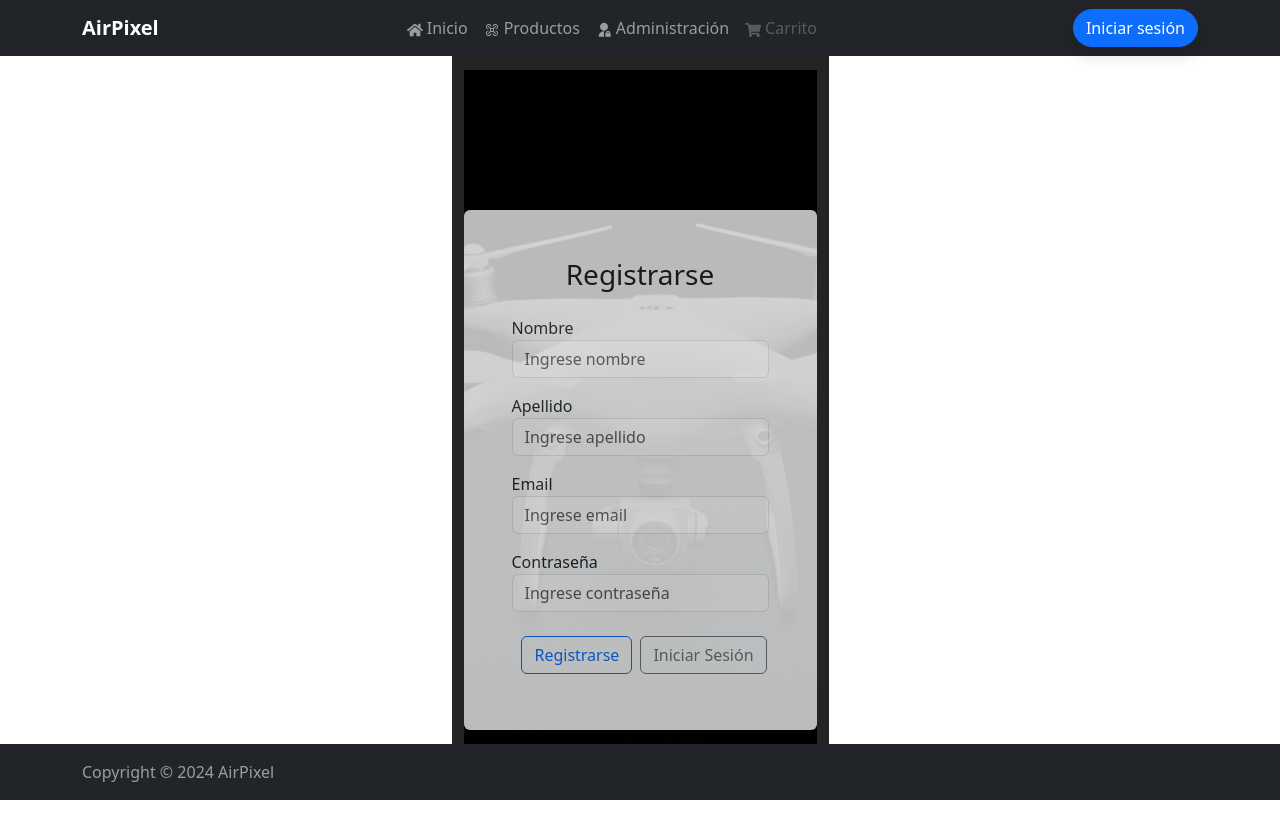
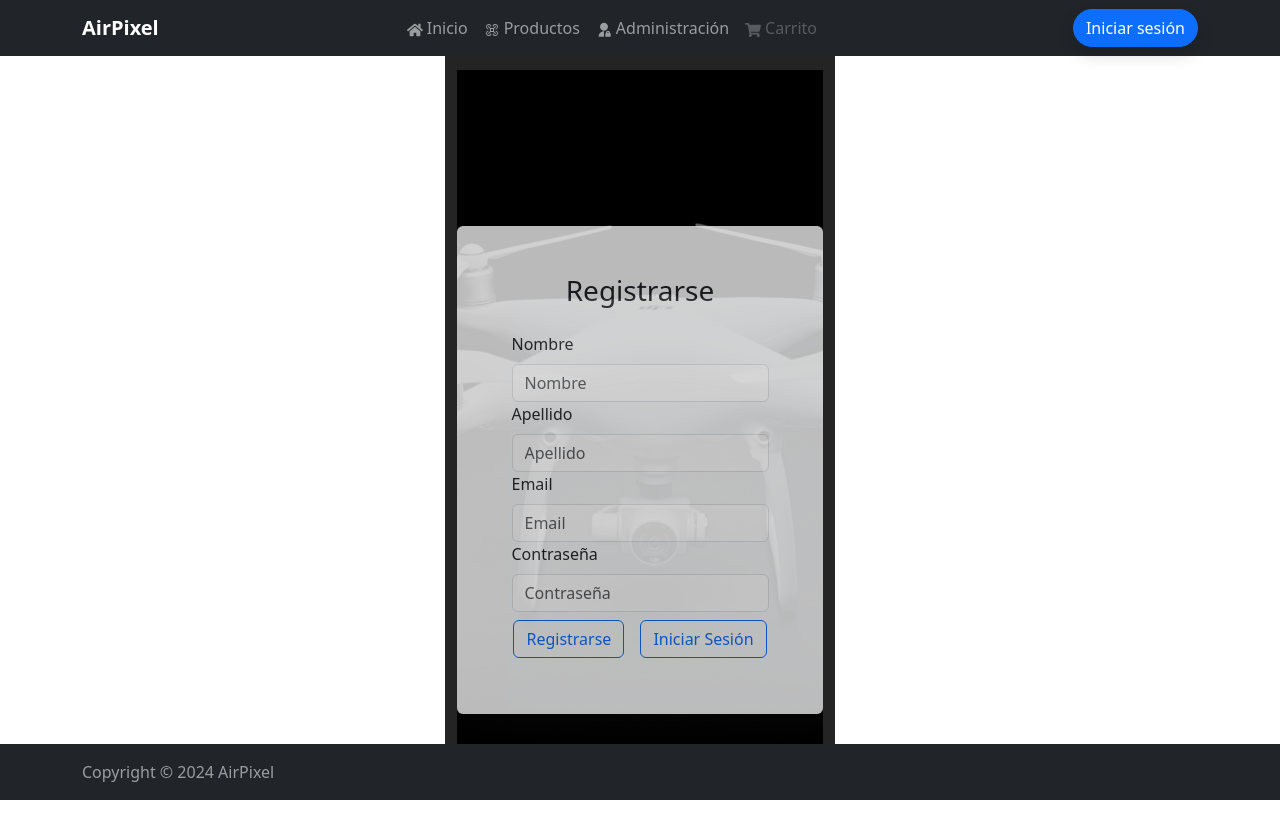
Before and after one commit to xcharag/droneshopweb, a React (Vite) app: page /signUp in a window 1280 px wide. Shown: the top 838 px of the page. Built offline with nearby package versions, Linux system fonts and the light colour scheme.

Commit message:
feat: adding validations to signup

```diff
--- a/src/components/sign-up/signUp.jsx
+++ b/src/components/sign-up/signUp.jsx
@@ -1,135 +1,106 @@
 import React, { useState } from 'react';
-import { Link, useNavigate } from 'react-router-dom';
-import { useMutation} from '@apollo/client';
-import { ADD_SELLER} from './gql/queries.js';
-import { Button } from "react-bootstrap";
+import { useNavigate } from 'react-router-dom';
+import { useMutation } from '@apollo/client';
+import { ADD_SELLER } from './gql/queries.js';
+import { Button, Form } from "react-bootstrap";
 import '../login/login.css';
-import Header from "../header/header.jsx";
-
+import * as yup from 'yup';
+import { ErrorMessage, Field, Formik } from 'formik';
 const SignUp = () => {
-    const [name] = useState('');
-    const [lastname ] = useState('');
-    const [email] = useState('');
-    const [password] = useState('');
-    const [emailError, setEmailError] = useState('');
-    const [authError, setAuthError] = useState('');
-    const [successAddSeller, setSuccessAddSeller] = useState(false);
-    const [sellerToAdd, setSellerToAdd] = useState(null);
     const navigate = useNavigate();
-
     const [addSellerMutation] = useMutation(ADD_SELLER);
 
-    const validateEmail = (email) => {
-        const regex = /^[^\s@]+@[^\s@]+\.[^\s@]+$/;
-        return regex.test(email);
-    };
+    const validationSchema = yup.object().shape({
+        name: yup.string().required('El nombre es obligatorio'),
+        lastName: yup.string().required('El apellido es obligatorio'),
+        email: yup.string().email('El email no es válido').required('El email es obligatorio'),
+        password: yup.string().required('La contraseña es obligatoria')
+    });
 
-
-    const handleAddSeller = async (e) => {
-        e.preventDefault();
-
-        if (!sellerToAdd.name || !sellerToAdd.lastname || !sellerToAdd.email || !sellerToAdd.password) {
-            setAuthError('Todos los campos son obligatorios');
-            return;
-        } else {
-            setAuthError('');
-        }
-
-        if (!validateEmail(sellerToAdd.email)) {
-            setEmailError('El formato del email no es válido');
-            return;
-        }
-
+    const handleSubmit = async (values, { setSubmitting, resetForm, setStatus }) => {
         try {
+            console.log(values);
             const { data } = await addSellerMutation({
                 variables: {
                     input: {
-                        name: sellerToAdd.name,
-                        lastName: sellerToAdd.lastname,
-                        email: sellerToAdd.email,
-                        password: sellerToAdd.password
+                        name: values.name,
+                        lastName: values.lastName,
+                        email: values.email,
+                        password: values.password
                     }
                 }
             });
-
             if (data.newSeller) {
-                setSuccessAddSeller(true);
+                setStatus({ success: true });
                 setTimeout(() => {
                     navigate('/login');
                 }, 5000);
             }
         } catch (error) {
-
-            setAuthError('Ha ocurrido un error. Por favor, inténtelo de nuevo.');
+            setStatus({ error: 'Ha ocurrido un error... Intentelo de nuevo' });
+        } finally {
+            setSubmitting(false);
         }
-
-    };
-
+    }
 
     return (
         <section className="login-banner">
-        <div className="login d-flex justify-content-center align-items-center vh-100">
-            <div className='p-5 bg-light rounded opacity-75'>
-                <form id='form-sign-up' onSubmit={handleAddSeller}>
-                    <h3 className="mb-4"> Registrarse </h3>
-                    {authError && <div className="alert alert-danger">{authError}</div>}
-                    {successAddSeller && <div className="alert alert-success mt-2">Usuario registrado con éxito</div>}
-                    <div className="mb-3">
-                        <label htmlFor="name"> Nombre </label>
-                        <input
-                            type="text"
-                            id="name"
-                            className="form-control"
-                            placeholder="Ingrese nombre"
-                            value={sellerToAdd ? sellerToAdd.name : name}
-                            onChange={(e) => setSellerToAdd({...sellerToAdd, name: e.target.value})}
-                        />
-                    </div>
-                    <div className="mb-3">
-                        <label htmlFor="lastname"> Apellido </label>
-                        <input
-                            type="text"
-                            id="lastname"
-                            className="form-control"
-                            placeholder="Ingrese apellido"
-                            value={sellerToAdd ? sellerToAdd.lastname : lastname}
-                            onChange={(e) => setSellerToAdd({...sellerToAdd, lastname: e.target.value})}
-                        />
-                    </div>
-                    <div className="mb-3">
-                        <label htmlFor="email"> Email </label>
-                        <input
-                            type="email"
-                            id="email"
-                            className="form-control"
-                            placeholder="Ingrese email"
-                            value={sellerToAdd ? sellerToAdd.email : email}
-                            onChange={(e) => {
-                                setSellerToAdd({...sellerToAdd, email: e.target.value});
-                                setEmailError('');
-                                setAuthError('');
-                            }}
-                        />
-                        {emailError && <div className="alert alert-danger mt-2">{emailError}</div>}
-                    </div>
-                    <div className='mb-3'>
-                        <label htmlFor="password"> Contraseña </label>
-                        <input
-                            type="password"
-                            id="password"
-                            className="form-control"
-                            placeholder="Ingrese contraseña"
-                            value={sellerToAdd ? sellerToAdd.password : password}
-                            onChange={(e) => setSellerToAdd({...sellerToAdd, password: e.target.value})}
-                        />
-                    </div>
-                    <div>
-                        <Button type="submit" className="m-2" variant="outline-primary">Registrarse</Button>
-                        <Link to='/login' className="btn btn-outline-secondary">Iniciar Sesión</Link>
-                    </div>
-                </form>
+            <div className="login d-flex justify-content-center align-items-center vh-100">
+                <div className='p-5 bg-light rounded opacity-75'>
+                    <Formik
+                        initialValues={{
+                            name: '',
+                            lastName: '',
+                            email: '',
+                            password: ''
+                        }}
+                        validationSchema={validationSchema}
+                        onSubmit={handleSubmit}
+                    >
+                        {({ handleSubmit, isSubmitting, status }) => (
+                            <Form noValidate onSubmit={handleSubmit}>
+                                <h3 className="mb-4">Registrarse</h3>
+                                {status && status.error && <div className="alert alert-danger">{status.error}</div>}
+                                {status && status.success && <div className="alert alert-success mt-2">Usuario creado con éxito</div>}
+
+                                <Form.Group controlId="formName">
+                                    <Form.Label>Nombre</Form.Label>
+                                    <Field type="text" name="name" as={Form.Control} placeholder="Nombre" />
+                                    <ErrorMessage name="name" component="div" className="alert alert-danger mt-2" />
+                                </Form.Group>
+
+                                <Form.Group controlId="formlastName">
+                                    <Form.Label>Apellido</Form.Label>
+                                    <Field type="text" name="lastName" as={Form.Control} placeholder="Apellido" />
+                                    <ErrorMessage name="lastName" component="div" className="alert alert-danger mt-2" />
+                                </Form.Group>
+
+                                <Form.Group controlId="formEmail">
+                                    <Form.Label>Email</Form.Label>
+                                    <Field type="email" name="email" as={Form.Control} placeholder="Email" />
+                                    <ErrorMessage name="email" component="div" className="alert alert-danger mt-2" />
+                                </Form.Group>
+
+                                <Form.Group controlId="formPassword">
+                                    <Form.Label>Contraseña</Form.Label>
+                                    <Field type="password" name="password" as={Form.Control} placeholder="Contraseña" />
+                                    <ErrorMessage name="password" component="div" className="alert alert-danger mt-2" />
+                                </Form.Group>
+
+                                <div className="d-flex justify-content-end">
+                                    <Button type='submit' className='m-2' variant="outline-primary" disabled={isSubmitting}>
+                                        Registrarse
+                                    </Button>
+
+                                    <Button className='m-2' variant='outline-primary' onClick={() => navigate('/login')}>
+                                        Iniciar Sesión
+                                    </Button>
+                                </div>
+                            </Form>
+                        )}
+                    </Formik>
+                </div>
             </div>
-        </div>
         </section>
     );
 };
```
